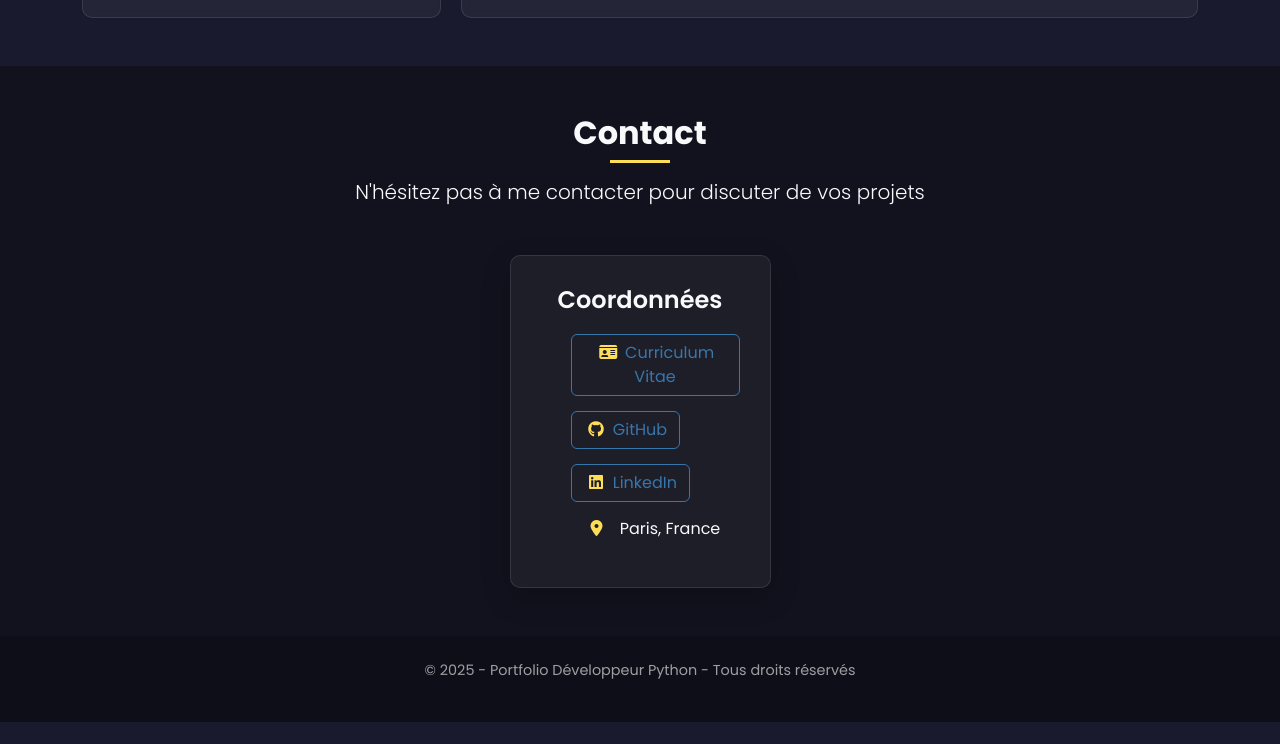
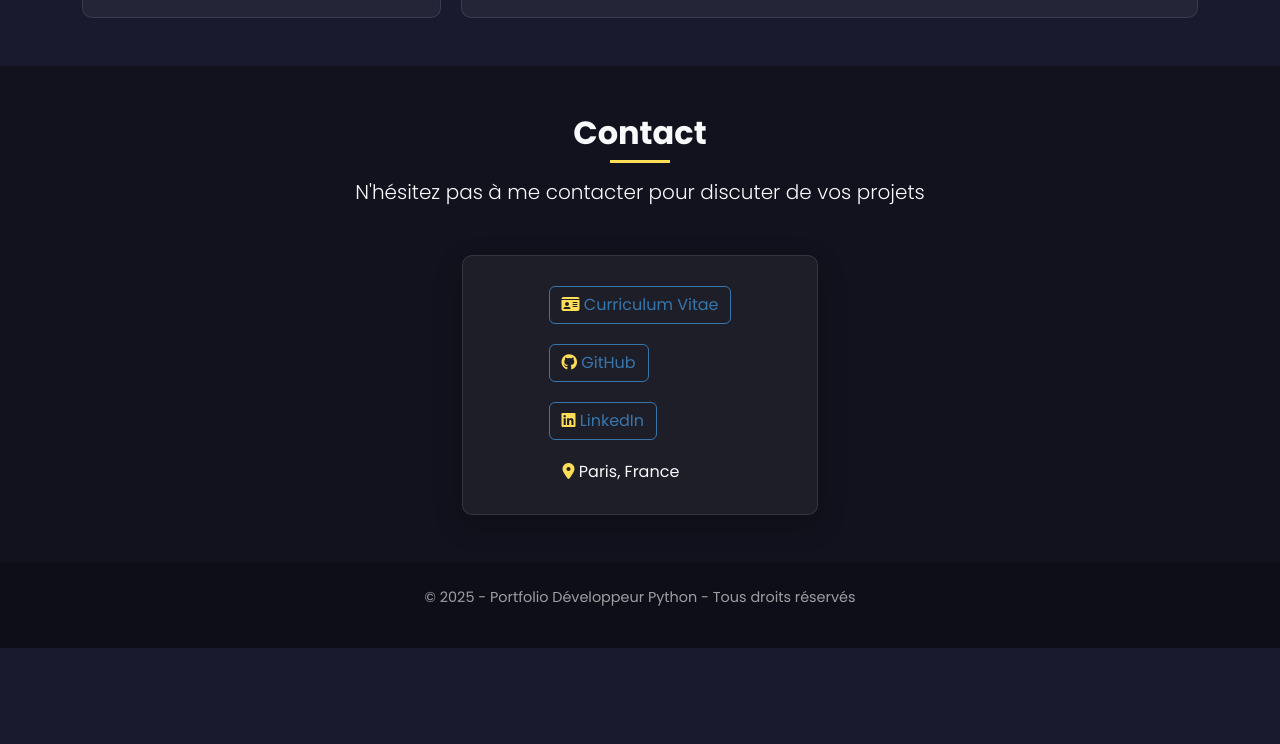
Before and after one commit to AdeVedA/AdeVedA.github.io, a plain HTML site: page index.html in a window 1280 px wide. Shown: the part 1709-2453 px from the top of the page. After the commit the page ends 2379 px from the top, so only its background shows below. Drawn offline with nearby package versions, Linux system fonts and the light colour scheme.

Commit message:
Contact box centering &  layout changes

```diff
--- a/assets/css/style.css
+++ b/assets/css/style.css
@@ -450,37 +450,56 @@ h6 {
     background-color: #12121e;
     padding-top: 100px;
     padding-bottom: 100px;
+    justify-content: center;
 }
 
 .contact-card {
+    min-width: 220px;
     background: var(--card-bg);
     border-radius: 10px;
     overflow: hidden;
     border: 1px solid var(--card-border);
-    padding: 30px;
+    padding: 10px;
     box-shadow: 0 10px 30px rgba(0, 0, 0, 0.2);
 }
 
-.contact-info h3,
+.contact-info {
+    display: flex;
+    flex-direction: column;
+    align-items: center; /* Centrer horizontalement */
+    justify-content: space-around; /* Espacer les éléments verticalement */
+    height: 100%; /* hauteur fixe */
+    margin-top: 20px;
+}
+
+/*.contact-info h3,
 .contact-form h3 {
     text-align: center;
     margin-bottom: 20px;
     font-size: 1.5rem;
-}
+}*/
 
 .contact-info ul li {
-    margin-left: 30px;
-    margin-bottom: 15px;
+    margin-bottom: 20px;
     align-items: center;
 }
 
 .contact-info ul li i {
-    width: 25px;
     color: var(--secondary-color);
 }
 
 .fa-map-marker-alt {
-    margin-left: 20px;
+    margin-left: 14px;
+}
+
+.btn-outline-primary {
+    color: var(--primary-color);
+    border-color: var(--primary-color);
+}
+
+.btn-outline-primary:hover {
+    background-color: var(--primary-color);
+    border-color: var(--primary-color);
 }
 
 /* Footer */
@@ -561,16 +580,6 @@ footer {
     margin-right: 8px;
 }
 
-.btn-outline-primary {
-    color: var(--primary-color);
-    border-color: var(--primary-color);
-}
-
-.btn-outline-primary:hover {
-    background-color: var(--primary-color);
-    border-color: var(--primary-color);
-}
-
 /* Responsive */
 @media (max-width: 991.99px) {
     .hero-content h1 {
--- a/index.html
+++ b/index.html
@@ -156,11 +156,11 @@ class <span class="highlight">Développeur</span>:
                     </p>
                 </div>
                 <div class="row justify-content-center">
-                    <div class="col-md-3">
+                    <div class="col-6 col-sm-5 col-md-4 col-lg-4 col-xl-4">
                         <div class="contact-card">
-                            <div class="contact-info justify-content-center">
-                                <h3>Coordonnées</h3>
-                                <ul class="list-unstyled">
+                            <div class="contact-info">
+                                <!-- <h3>Coordonnées</h3> -->
+                                <ul class="list-unstyled mb-0">
                                     <li>
                                         <a
                                             href="assets\img\CV_JM.pdf"
```
